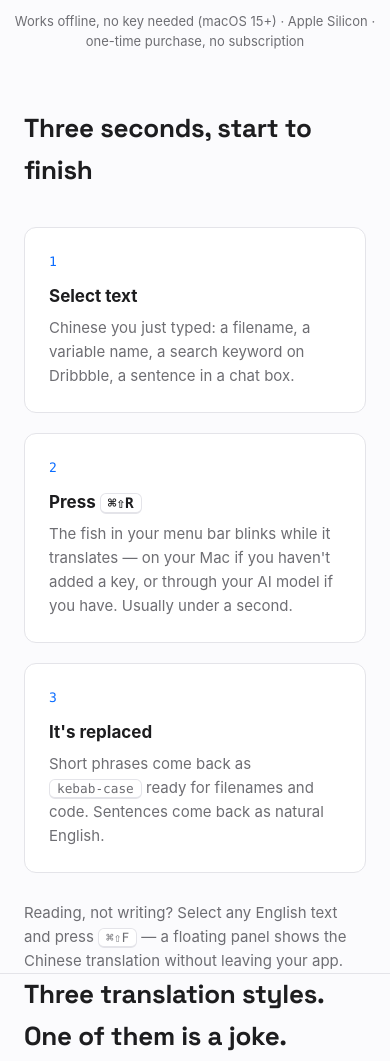
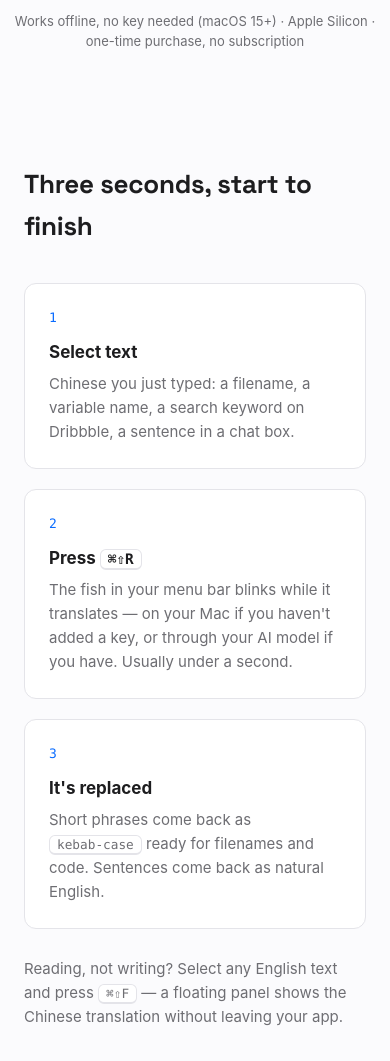
Before and after one commit to uxwangy-code/DumbTransPro, a plain HTML site: page docs/index.html in a window 390 px wide. Shown: the part 816-1877 px from the top of the page. Drawn offline with Linux system fonts and the light colour scheme.

Commit message:
fix: section headings overlapping the block above (real spacing bug)
Every <section> also carries class="wrap". `.wrap { padding: 0 24px }`
(class, specificity 0,1,0) was overriding `section { padding: …px 0 }`
(element, 0,0,1), so sections had ZERO vertical padding and each heading
collided with the previous module. The earlier 72→96 tweak edited that
dead rule and had no effect. Fix by raising specificity to `section.wrap`
(80px desktop / 56px mobile), which actually applies. Verified by screenshot.

Co-Authored-By: Claude Opus 4.8 <noreply@anthropic.com>

```diff
--- a/docs/index.html
+++ b/docs/index.html
@@ -64,7 +64,10 @@ a:focus-visible, button:focus-visible {
 
 /* ── layout ──────────────────────────────────────── */
 .wrap { max-width: 880px; margin: 0 auto; padding: 0 24px; }
-section { padding: 96px 0; }
+/* sections are also .wrap; .wrap (class) beats `section` (element) on
+   specificity, so vertical padding must be set on `section.wrap` or it gets
+   zeroed out and headings collide with the block above. */
+section.wrap { padding: 80px 24px; }
 section + section { border-top: 1px solid var(--hairline); }
 
 /* ── hero ────────────────────────────────────────── */
@@ -233,7 +236,7 @@ footer a:hover { color: var(--ink); }
 @media (max-width: 720px) {
   .steps, .style-cards, .privacy-grid, .plans { grid-template-columns: 1fr; }
   .hero { padding: 64px 0 56px; }
-  section { padding: 72px 0; }
+  section.wrap { padding: 56px 24px; }
   .stage-body { font-size: 19px; }
 }
 @media (prefers-reduced-motion: reduce) {
```
